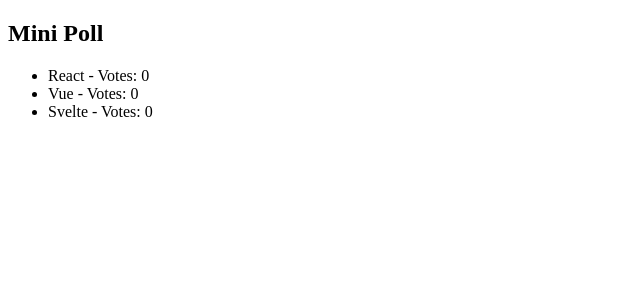
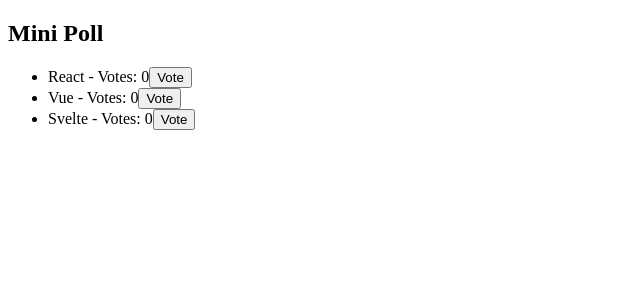
Before and after one commit to erezCohen31/react-poll, a React (Vite) app: page / in a window 1280 px wide. Shown: the top 300 px of the page, without its empty margins (0-640 px from the left). Built offline with nearby package versions, Linux system fonts and the light colour scheme.

Commit message:
the button work and add to the vote

```diff
--- a/src/App.tsx
+++ b/src/App.tsx
@@ -1,7 +1,7 @@
 import { useState } from "react";
 import "./App.css";
-
-type Option = "React" | "Vue" | "Svelte";
+import VoteButton from "./components/Button.tsx";
+import type { Option } from "./interface/Option.ts";
 
 export default function App() {
   const options: Option[] = ["React", "Vue", "Svelte"];
@@ -10,6 +10,12 @@
     Vue: 0,
     Svelte: 0,
   });
+  const handleVote = (option: Option) => {
+    setVotes((prev) => ({
+      ...prev,
+      [option]: prev[option] + 1,
+    }));
+  };
 
   return (
     <div>
@@ -18,6 +24,7 @@
         {options.map((option) => (
           <li key={option}>
             {option} - Votes: {votes[option]}
+            <VoteButton option={option} onVote={handleVote} />
           </li>
         ))}
       </ul>
--- a/src/components/Button.tsx
+++ b/src/components/Button.tsx
@@ -0,0 +1,5 @@
+import type { VoteButtonProps } from "../interface/VoteButtonProps.ts";
+
+export default function VoteButton({ option, onVote }: VoteButtonProps) {
+  return <button onClick={() => onVote(option)}>Vote</button>;
+}
--- /dev/null
+++ b/src/interface/Option.ts
@@ -0,0 +1 @@
+export type Option = "React" | "Vue" | "Svelte";
--- /dev/null
+++ b/src/interface/VoteButtonProps.ts
@@ -0,0 +1,5 @@
+import type { Option } from "./Option.ts";
+export interface VoteButtonProps {
+  option: Option;
+  onVote: (option: Option) => void;
+}
```
